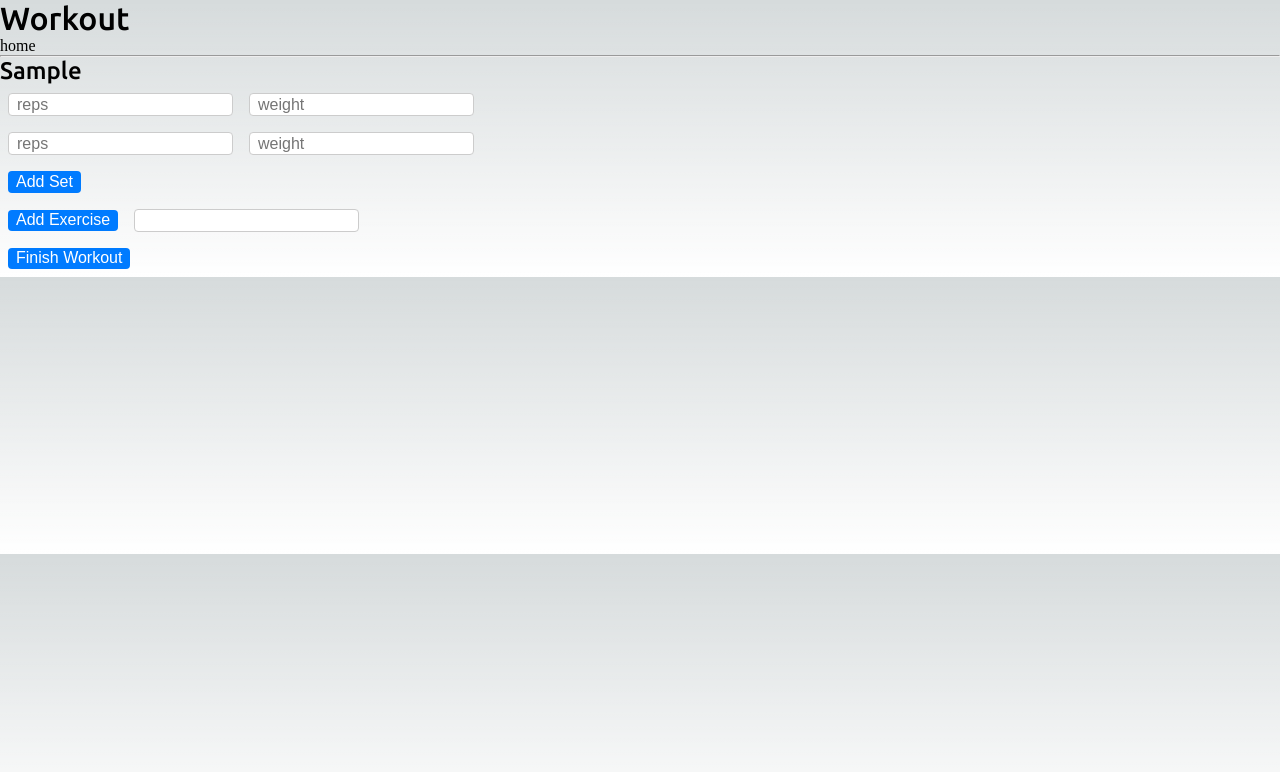
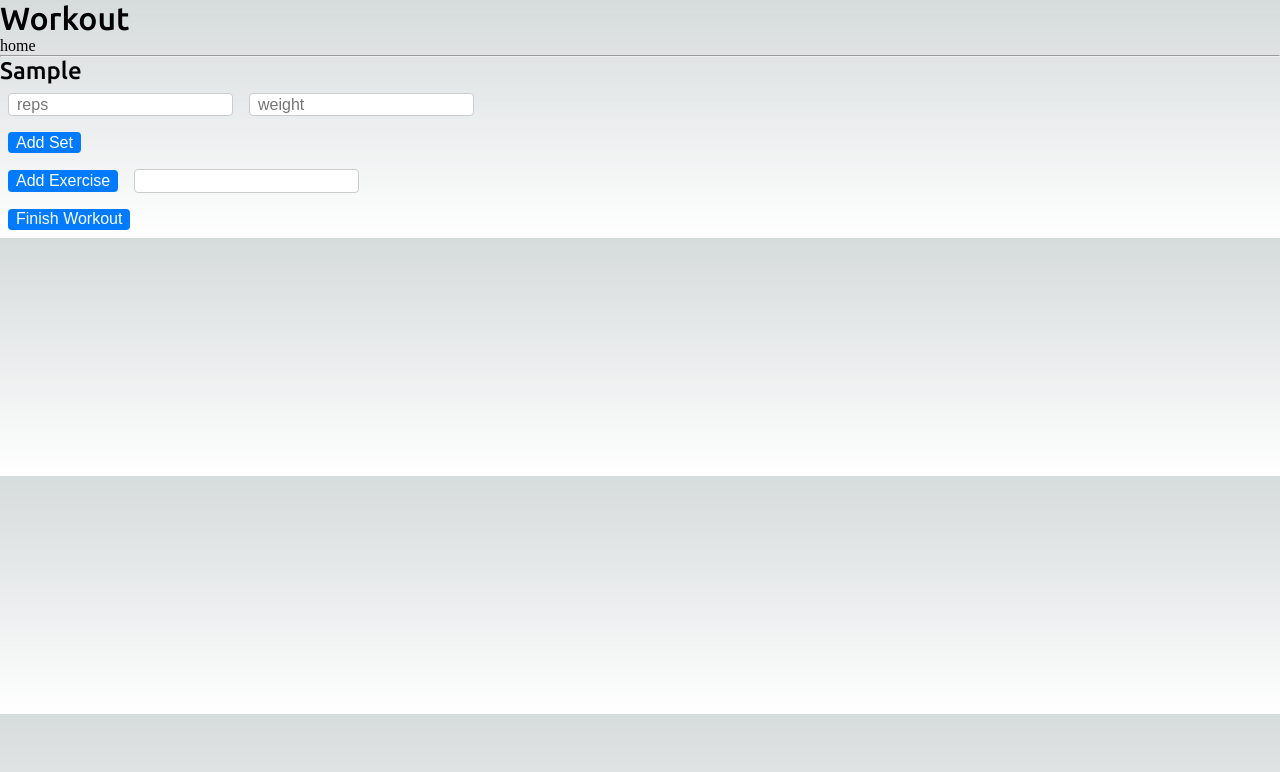
Before and after one commit to christopheryuh/fit_tracker, a Next.js app in the folder fit_tracker/: page /workout in a window 1280 px wide. Both pictures are taken after typing "Sample" into the empty fields and a click on the button "Add Exercise". Shown: the top 772 px of the page. Built offline with nearby package versions, Linux system fonts and the light colour scheme; no server answers; the database is empty.

Commit message:
fixed array error

```diff
--- a/fit_tracker/pages/workout.js
+++ b/fit_tracker/pages/workout.js
@@ -91,8 +91,7 @@ function Exercise({name, id}) {
   return (
     <>
       <h2 className={font1.className} style={styles.h2}>{name}</h2><p>{prtext}</p>
-      {sets.map(set => set)}
-      {sets.map((item, index) => item)}
+      {sets.map((item, index) => <div key={index}>{item}</div>)}
       <button style={inlineStyles.button} onClick={addRow}>Add Set</button>
     </>
   );
@@ -116,7 +115,7 @@ function FullWorkout({id}) {
   };
   return (
     <div>
-      {data.map(row => row)}
+      {data.map((item, index) => <div key={index}>{item}</div>)}
       <button style={inlineStyles.button} onClick={() => addExercise(exercise)}>Add Exercise</button><input style={inlineStyles.input} value={exercise} onChange={e => setExercise(e.target.value)}></input>
     </div>
   );
```
